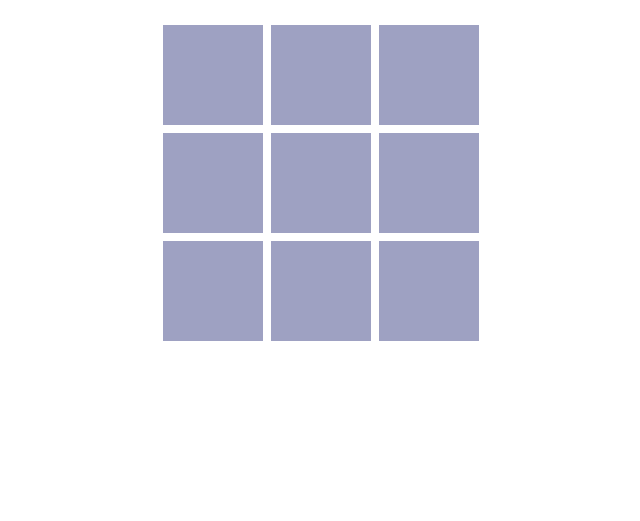
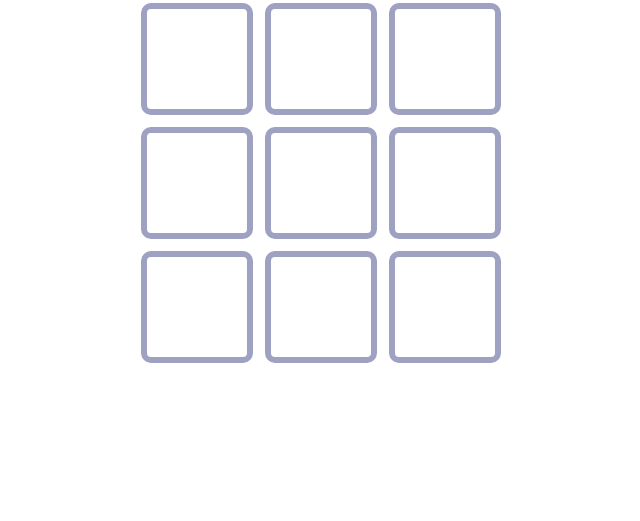
Before and after one commit to Davkje/tic-tac-toe-game, a website built with Vite: page index.html in a window 1280 px wide. Shown: the part 279-800 px from the top of the page, without its empty margins (319-959 px from the left). Built offline with nearby package versions, Linux system fonts and the light colour scheme.

Commit message:
:art: fix: changed to sass

```diff
--- a/src/main.ts
+++ b/src/main.ts
@@ -1 +1 @@
-import './style.css'
+import '../style/style.scss'
--- a/src/style.css
+++ b/style/style.scss
@@ -45,12 +45,13 @@ h1 {
   .game-area {
     display: grid;
     grid-template-columns: 1fr 1fr 1fr;
-    gap: 8px;
+    gap: 12px;
   }
 }
 
 .box {
-  background-color: #9ea1c2;
+  border: solid 6px #9ea1c2;
+  border-radius: 10px;
   width: 100px;
   height: 100px;
 }
```
